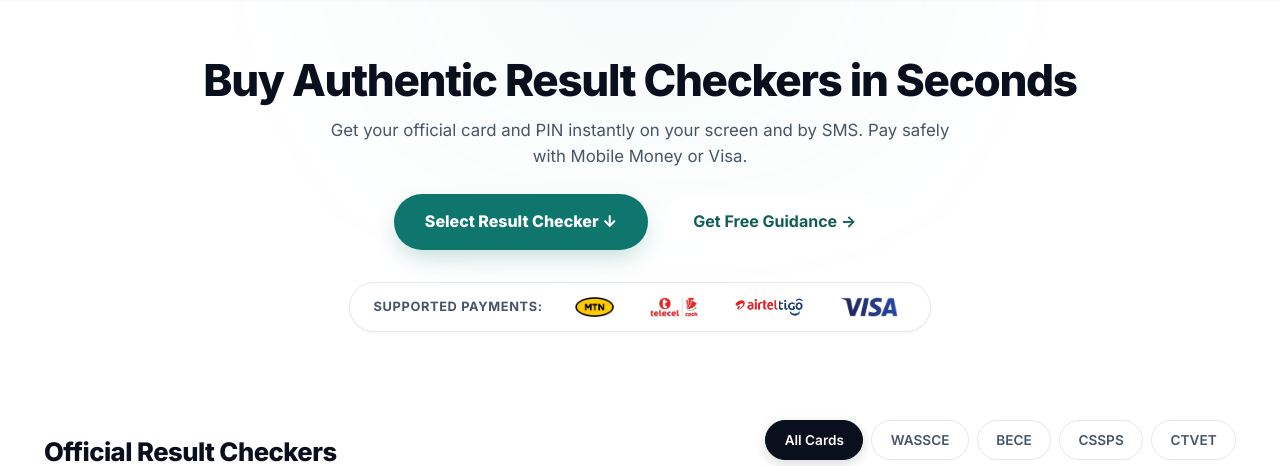
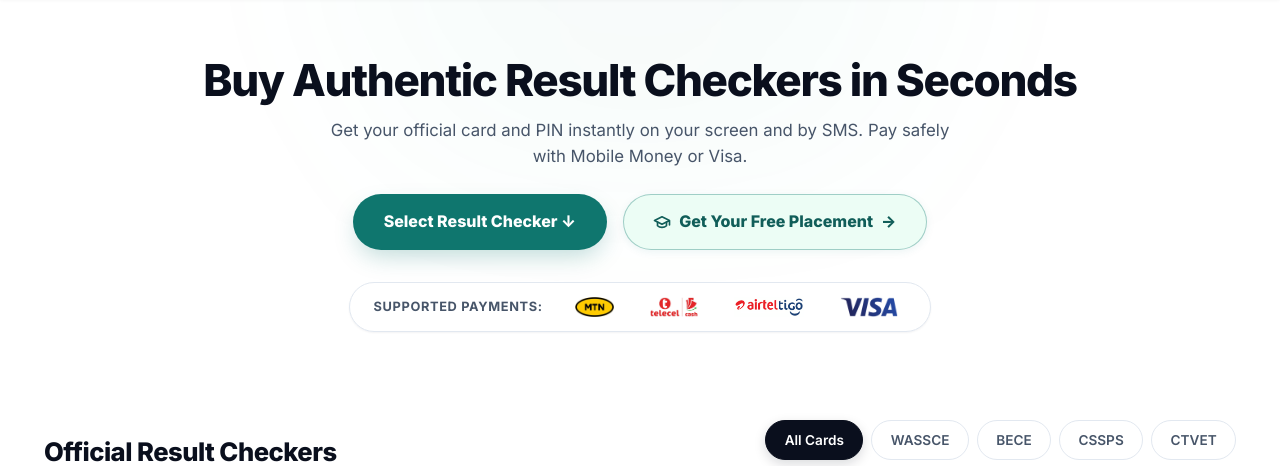
Before and after one commit to bitsedy/UniversalChecker, a FastAPI app: page / in a window 1280 px wide. Shown: the part 72-538 px from the top of the page. Run offline with FastAPI, Linux system fonts and the light colour scheme; data comes from the database, SQL or seed files in the repository; some libraries are stand-ins or nearby versions.

Commit message:
feat(ui): elevate secondary placement hero CTA with intentional neo-bank pill styling & iconography

```diff
--- a/checker_platform/static/css/style.css
+++ b/checker_platform/static/css/style.css
@@ -1130,6 +1130,53 @@ h1, h2, h3, h4, h5, h6,
   box-shadow: 0 2px 6px rgba(15, 118, 110, 0.2);
 }
 
+.btn-secondary {
+  display: inline-flex;
+  justify-content: center;
+  align-items: center;
+  gap: 8px;
+  padding: 0.875rem 1.75rem;
+  background: var(--brand-emerald-tint);
+  color: var(--brand-emerald-dark);
+  border: 1.5px solid var(--border-emerald);
+  border-radius: var(--radius-pill);
+  font-family: var(--font-sans);
+  font-size: 0.95rem;
+  font-weight: 700;
+  text-decoration: none;
+  cursor: pointer;
+  box-shadow: 0 2px 8px rgba(15, 118, 110, 0.08);
+  transition: all var(--duration-fast) var(--ease-spring);
+  touch-action: manipulation;
+}
+
+.btn-secondary:hover {
+  background: #D1FAE5;
+  color: #042F2E;
+  border-color: var(--brand-emerald);
+  transform: translateY(-2px);
+  box-shadow: 0 8px 20px rgba(15, 118, 110, 0.16);
+}
+
+.btn-secondary:hover .btn-arrow {
+  transform: translateX(3px);
+}
+
+.btn-secondary:active {
+  transform: scale(0.97);
+  box-shadow: 0 2px 6px rgba(15, 118, 110, 0.1);
+}
+
+.btn-secondary:focus-visible {
+  outline: 2px solid var(--brand-emerald);
+  outline-offset: 2px;
+}
+
+.btn-arrow {
+  display: inline-block;
+  transition: transform var(--duration-fast) var(--ease-spring);
+}
+
 /* Trap Prevention Callout Banner */
 .safety-banner {
   background: var(--bg-card);
--- a/checker_platform/templates/index.html
+++ b/checker_platform/templates/index.html
@@ -55,8 +55,13 @@
       <a href="#select-checker" class="btn-buy" style="display: inline-flex; align-items: center; justify-content: center; gap: 8px; width: auto; padding: 0.85rem 1.85rem; text-decoration: none; font-weight: 800; font-size: 1rem; border-radius: var(--radius-pill); box-shadow: var(--shadow-emerald);">
         Select Result Checker &darr;
       </a>
-      <a href="/advisor" class="btn-secondary" style="display: inline-flex; align-items: center; justify-content: center; gap: 8px; width: auto; padding: 0.85rem 1.85rem; text-decoration: none; font-weight: 700; font-size: 1rem; border-radius: var(--radius-pill); background: var(--bg-card); color: var(--brand-emerald-dark); border: 1.5px solid var(--border-color); box-shadow: var(--shadow-sm); transition: all var(--transition-fast);">
-        Get Free Guidance &rarr;
+      <a href="/advisor" class="btn-secondary" style="font-weight: 800; font-size: 1rem; padding: 0.85rem 1.85rem;">
+        <svg width="18" height="18" viewBox="0 0 24 24" fill="none" stroke="currentColor" stroke-width="2.2" stroke-linecap="round" stroke-linejoin="round" aria-hidden="true">
+          <path d="M22 10v6M2 10l10-5 10 5-10 5z"/>
+          <path d="M6 12v5c3 3 9 3 12 0v-5"/>
+        </svg>
+        <span>Get Your Free Placement</span>
+        <span class="btn-arrow">&rarr;</span>
       </a>
     </div>
 
```
Also changed, not shown: checker_platform/templates/about.html (+7 -2 lines).
